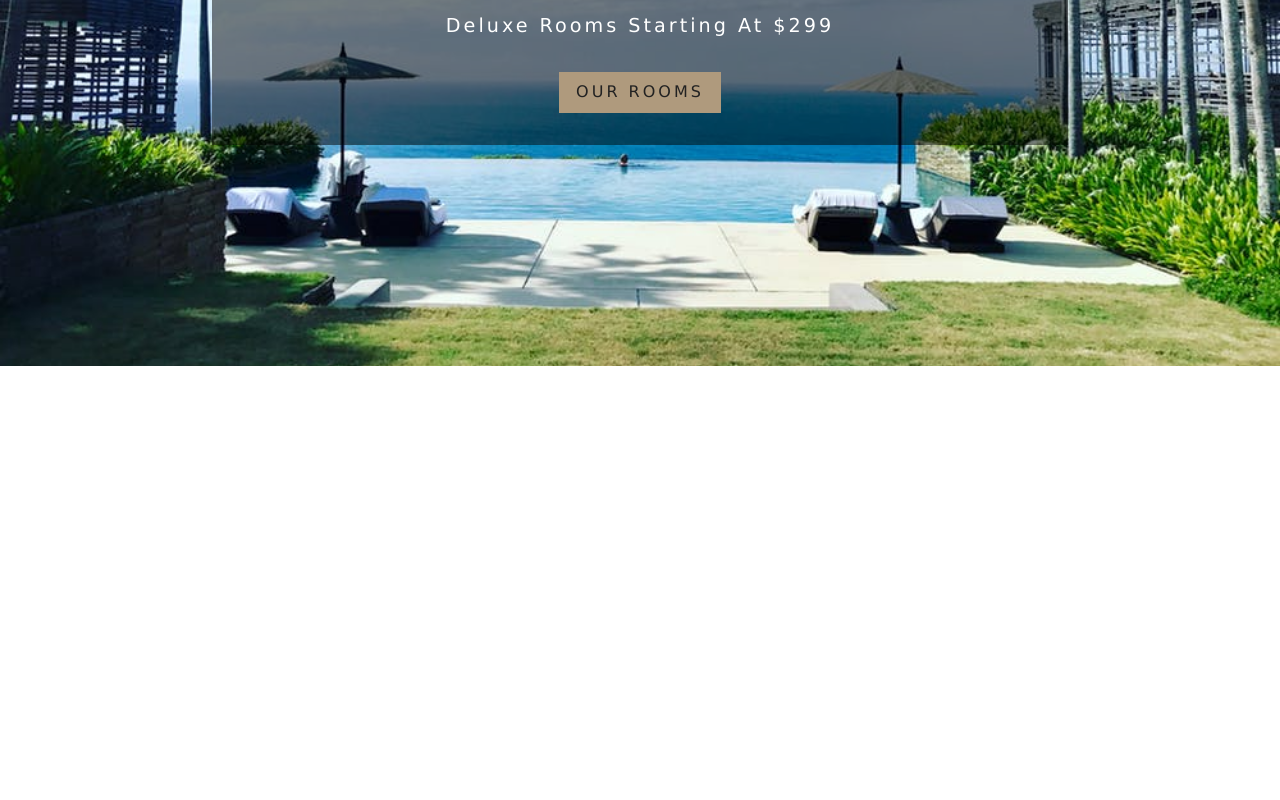
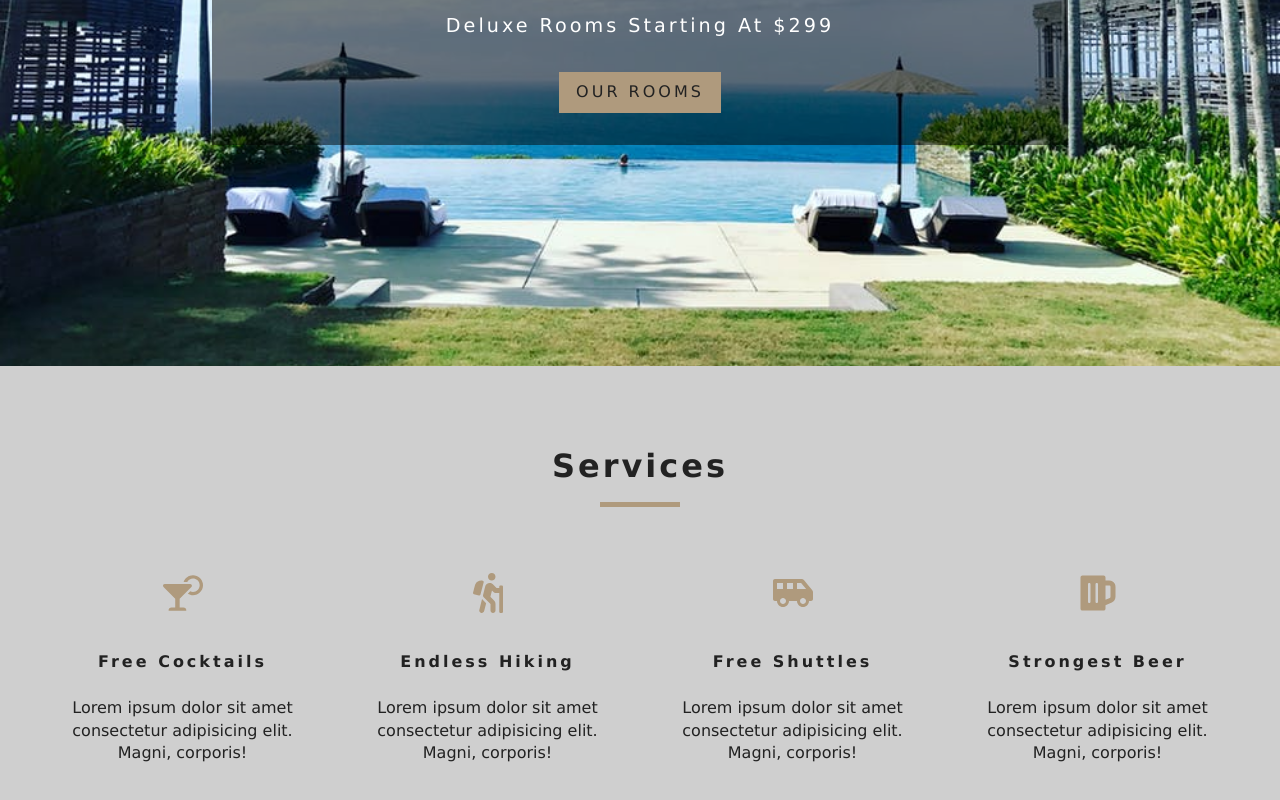
Before and after one commit to Schmidt-Aaron/react-resort, a React (Create React App) app: page / in a window 1280 px wide. Shown: the part 434-1234 px from the top of the page. Before the commit the page ends 800 px from the top, so only its background shows below. Built offline with nearby package versions, Linux system fonts and the light colour scheme.

Commit message:
services

```diff
--- a/src/App.css
+++ b/src/App.css
@@ -252,6 +252,7 @@
 }
 .services h6 {
   letter-spacing: var(--mainSpacing);
+  text-transform: capitalize;
 }
 .services p {
   width: 80%;
--- /dev/null
+++ b/src/components/Services.js
@@ -0,0 +1,52 @@
+import React, { Component } from "react";
+import Title from "./Title";
+import { FaCocktail, FaHiking, FaShuttleVan, FaBeer } from "react-icons/fa";
+
+export default class Services extends Component {
+  state = {
+    services: [
+      {
+        icon: <FaCocktail />,
+        title: "Free cocktails",
+        info:
+          "Lorem ipsum dolor sit amet consectetur adipisicing elit. Magni, corporis!"
+      },
+      {
+        icon: <FaHiking />,
+        title: "Endless Hiking",
+        info:
+          "Lorem ipsum dolor sit amet consectetur adipisicing elit. Magni, corporis!"
+      },
+      {
+        icon: <FaShuttleVan />,
+        title: "Free Shuttles",
+        info:
+          "Lorem ipsum dolor sit amet consectetur adipisicing elit. Magni, corporis!"
+      },
+      {
+        icon: <FaBeer />,
+        title: "Strongest Beer",
+        info:
+          "Lorem ipsum dolor sit amet consectetur adipisicing elit. Magni, corporis!"
+      }
+    ]
+  };
+  render() {
+    return (
+      <section className="services">
+        <Title title="services" />
+        <div className="services-center">
+          {this.state.services.map((item, i) => {
+            return (
+              <article key={i} className="service">
+                <span>{item.icon}</span>
+                <h6>{item.title}</h6>
+                <p>{item.info}</p>
+              </article>
+            );
+          })}
+        </div>
+      </section>
+    );
+  }
+}
--- /dev/null
+++ b/src/components/Title.js
@@ -0,0 +1,10 @@
+import React from "react";
+
+export default function Title({ title }) {
+  return (
+    <div className="section-title">
+      <h4>{title}</h4>
+      <div />
+    </div>
+  );
+}
--- a/src/pages/Home.js
+++ b/src/pages/Home.js
@@ -2,16 +2,23 @@
 import Hero from "../components/Hero";
 import Banner from "../components/Banner";
 import { Link } from "react-router-dom";
+import Services from "../components/Services";
 
 const Home = () => {
   return (
+    <>
       <Hero>
-      <Banner title="Luxurious Rooms" subtitle="deluxe rooms starting at $299">
+        <Banner
+          title="Luxurious Rooms"
+          subtitle="deluxe rooms starting at $299"
+        >
           <Link to="/rooms" className="btn-primary">
             our rooms
           </Link>
         </Banner>
       </Hero>
+      <Services />
+    </>
   );
 };
 
```
Lines whose indentation alone changed are shown as unchanged.
